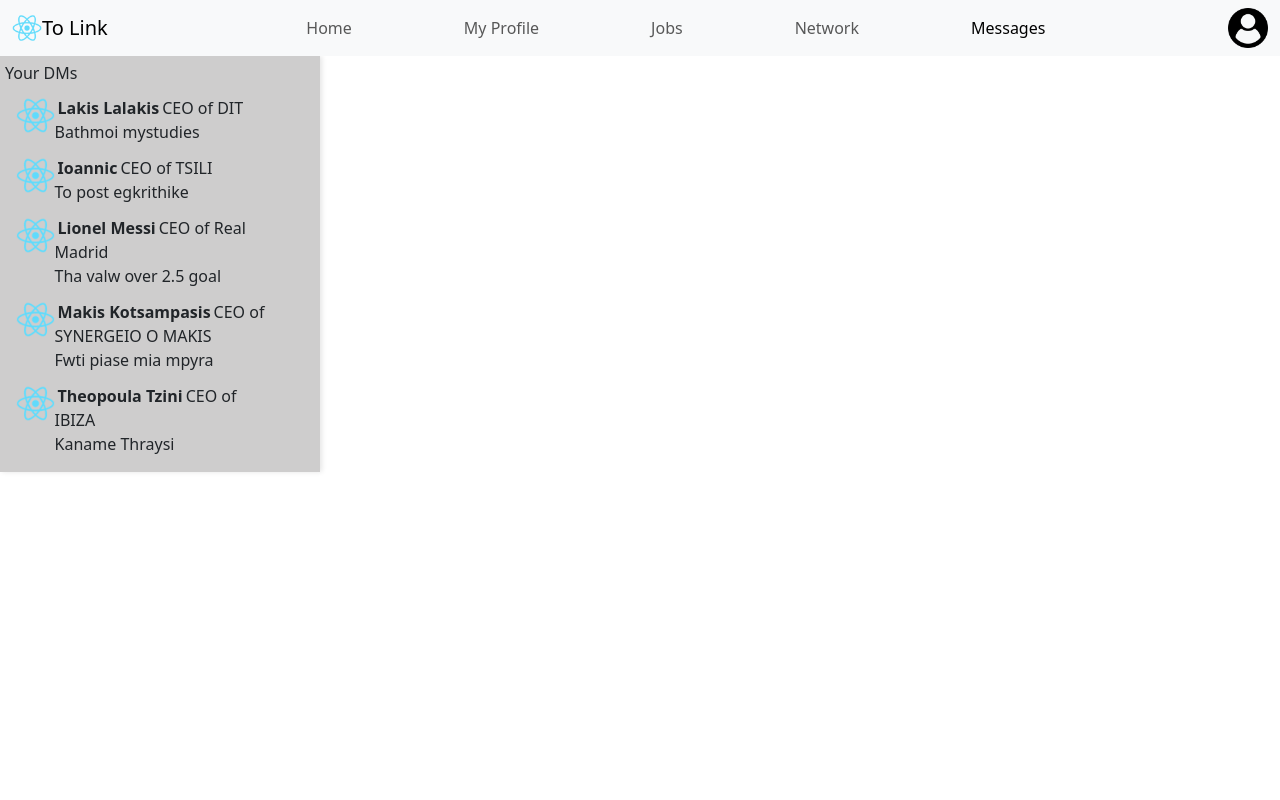
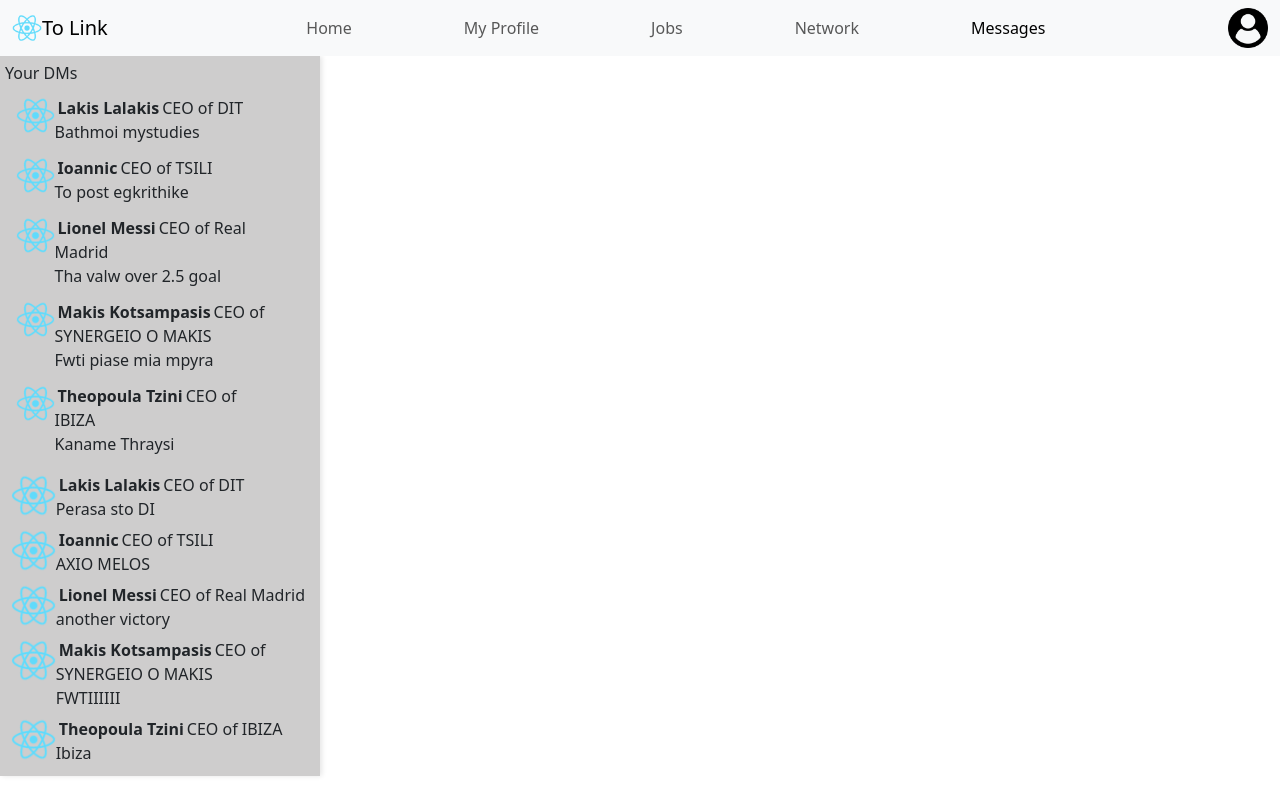
Before and after one commit to DPorichis/to-link, a React (Create React App) app: page /user/messages in a window 1280 px wide. Built offline with nearby package versions, Linux system fonts and the light colour scheme.

Commit message:
comment draft

```diff
--- a/src/Components/Feed/Comment.js
+++ b/src/Components/Feed/Comment.js
@@ -0,0 +1,52 @@
+import React from "react";
+import ProfileComments from "../Profile/ProfileComments.js";
+
+function CommentsCONT(props) {
+
+    const comments =
+    [
+    {
+    name: "Lakis Lalakis",
+    title:"CEO of DIT",
+    imgURL: "/logo192.png",
+    comments: "Perasa sto DI"
+    },
+    {
+    name: "Ioannic",
+    title: "CEO of TSILI" ,
+    imgURL: "/logo192.png",
+    comments: "AXIO MELOS"
+    },
+    {
+    name: "Lionel Messi",
+    title: "CEO of Real Madrid",
+    imgURL: "/logo192.png",
+    comments: "another victory"
+    },
+    {
+    name: "Makis Kotsampasis",
+    title: "CEO of SYNERGEIO O MAKIS",
+    imgURL: "/logo192.png",
+    comments: "FWTIIIIII"
+    },
+    {
+    name: "Theopoula Tzini",
+    title: "CEO of IBIZA",
+    imgURL: "/logo192.png",
+    comments : "Ibiza"
+    },
+    ];
+
+    return (
+        <div>
+            <div className="comments">
+                <div className = "LinksComments">
+                {comments.map((comment) =>
+                <ProfileComments name = {comment.name} title = {comment.title} comments={comment.comments} />
+                )}
+                </div>
+            </div>
+        </div>
+    );
+}
+export default CommentsCONT;
--- /dev/null
+++ b/src/Components/Profile/ProfileComments.js
@@ -0,0 +1,20 @@
+import React from "react";
+
+function ProfileComments(props){
+    return(
+
+    <li className = "linkcomms" key={props.name} style={{display:"flex", textAlign:"start",flexDirection: "row",margin:"5px", cursor:"pointer", border: "1px solid transparent",
+                borderRadius: "10px"}}>
+                                <img src="/logo192.png" alt="Avatar" style={{width :"15%",flexDirection: "column",height: "20%"}} className="link-image" />
+                                <div>
+                                    <p style={{margin: "0"}}>
+                                        <span className="linkcomms-name" style={{possition:"top",textAlign: "start", fontWeight: "bold",flexDirection: "column",margin: "3px" }}>{props.name}</span>
+                                        <span className="linkcomms-title" style={{possition:"top",textAlign: "start"}}>{props.title}</span>
+                                    </p>
+                                    <span className="linkcomms-Message" style={{textAlign: "end"}}>{props.comments}</span>
+                                </div>
+                            </li>
+
+    );
+    }
+    export default ProfileComments
--- a/src/Pages/User/MessagesPGU.js
+++ b/src/Pages/User/MessagesPGU.js
@@ -1,6 +1,7 @@
 import React from "react";
 import Header from "../../Components/Header";
 import ProfileDms from "../../Components/Profile/ProfileDms";
+import CommentsCONT from "../../Components/Feed/Comment";
 
 function MessagesPGU(props) {
 
@@ -51,6 +52,7 @@ function MessagesPGU(props) {
                 <ProfileDms name = {link.name} title = {link.title} Message={link.Message} />
             )}
                 </div>
+            <CommentsCONT />
             </div>
         </div>
     );
```
